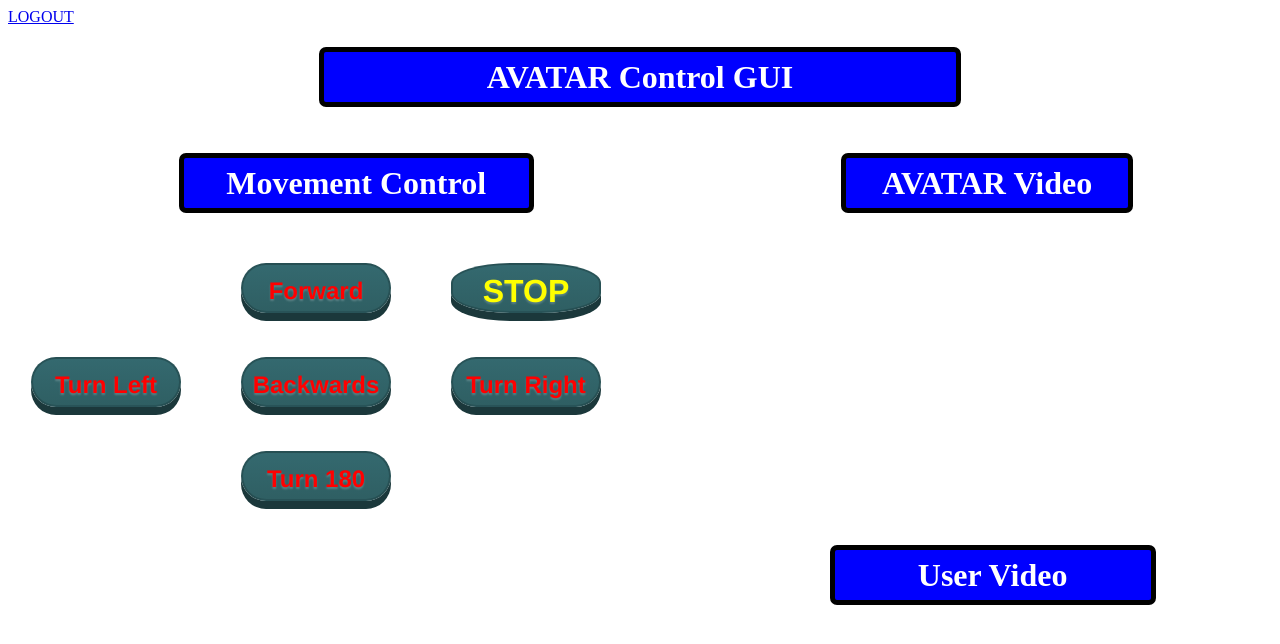
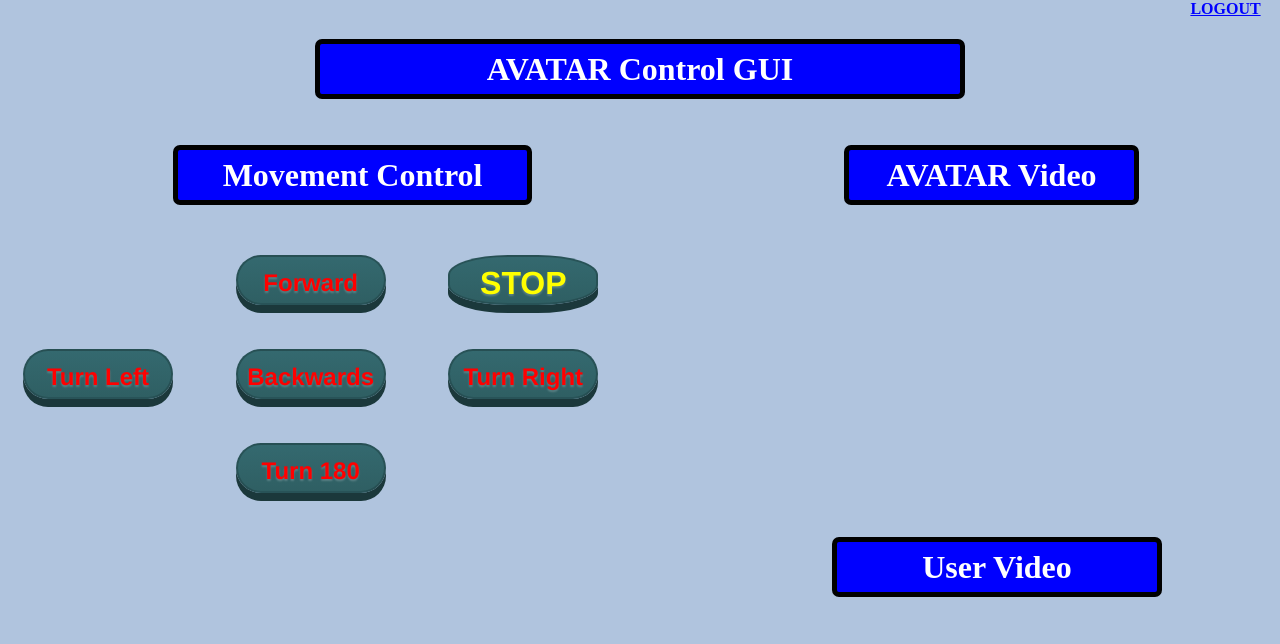
Before and after one commit to earlyc/Senior-Project-2015, a PHP site: page / in a window 1280 px wide. Shown: the top 644 px of the page. Run offline with PHP 8.4, Linux system fonts and the light colour scheme; the visitor is signed in with stand-in values (Sample User, id 1).

Commit message:
change a little bit

```diff
--- a/css/stylesheet.css
+++ b/css/stylesheet.css
@@ -1,4 +1,14 @@
 /*Place css styling here*/
+
+body {
+    background-color: lightsteelblue;
+    margin: 0;
+    }
+
+.logout{
+	margin-left: 93%;
+	color: #0000FF;
+}
 .title{
 	text-align: center;
 	display: block;
--- a/index.php
+++ b/index.php
@@ -46,7 +46,7 @@
 <body>
 
 <!-- Logout Link calls the script in logout.php; redirects user to login page -->
-<a href="logout.php"> LOGOUT </a>
+<a class = "logout"  href="logout.php" > <b>LOGOUT</b> </a>
 
 
 <h1 class="title" id="AVATARTopCenterText">AVATAR Control GUI</h1>
```
